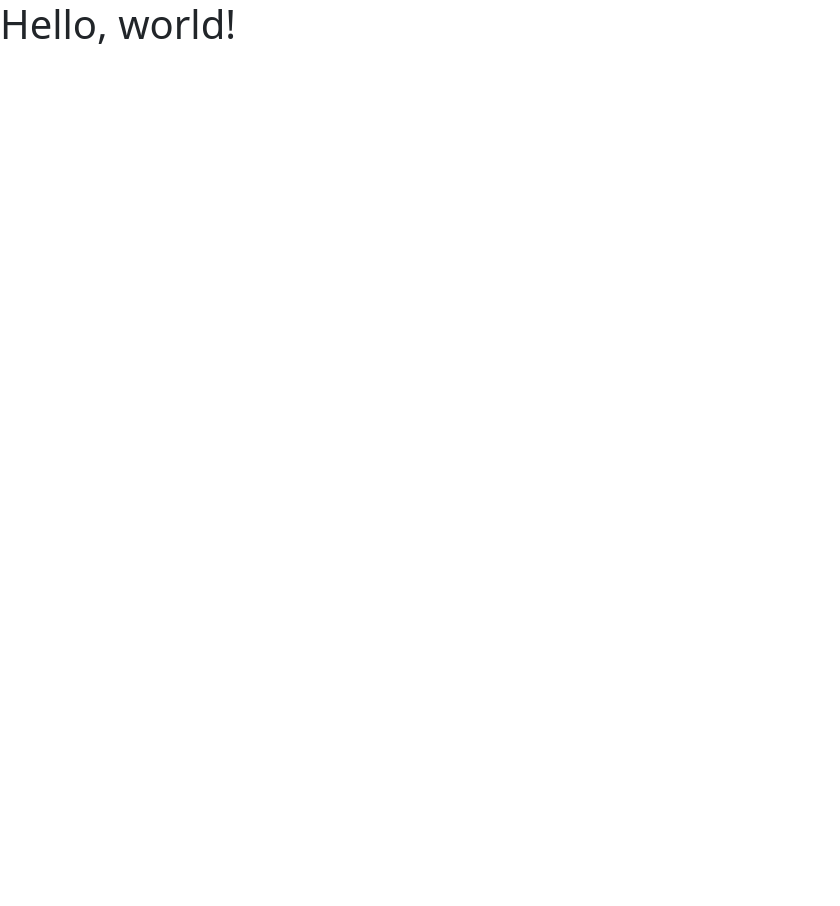
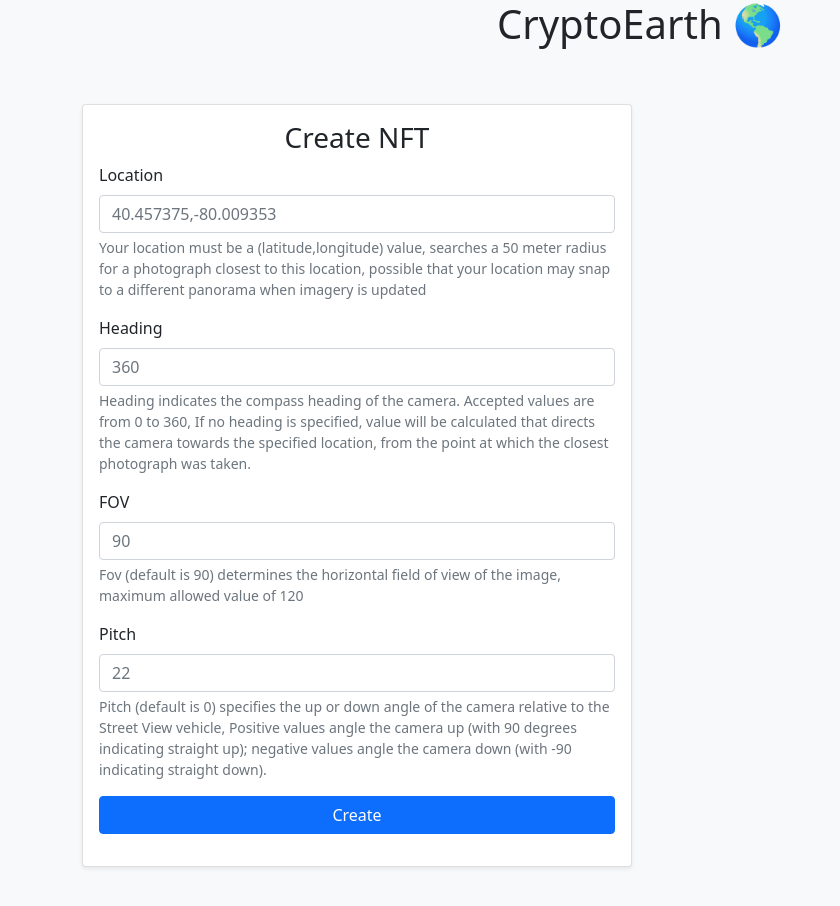
Before and after one commit to xilaluna/CryptoEarth, a website: page app/index.html in a window 1280 px wide. Shown: the whole page, without its empty margins (0-840 px from the left). Before the commit the page ends 800 px from the top, so only its background shows below. Drawn offline with nearby package versions, Linux system fonts and the light colour scheme.

Commit message:
index html and webpack

```diff
--- a/app/index.html
+++ b/app/index.html
@@ -13,17 +13,87 @@
     />
     <title>CryptoEarth</title>
   </head>
-  <body>
-    <h1>Hello, world!</h1>
+  <body class="bg-light">
+    <header>
+      <h1 class="text-center">CryptoEarth 🌎</h1>
+    </header>
+    <main>
+      <div class="py-5 bg-light">
+        <div class="container">
+          <div class="row ow-cols-1 row-cols-sm-2 row-cols-md-2 g-3">
+            <div class="col">
+              <div class="card h-100 px-3 py-3 shadow-sm">
+                <h3 class="text-center">Create NFT</h3>
+                <form id="earth-image-form">
+                  <div class="mb-3">
+                    <label class="form-label">Location</label>
+                    <input
+                      type="text"
+                      class="form-control"
+                      id="location"
+                      placeholder="40.457375,-80.009353"
+                    />
+                    <div class="form-text">
+                      Your location must be a (latitude,longitude) value, searches a 50 meter radius
+                      for a photograph closest to this location, possible that your location may
+                      snap to a different panorama when imagery is updated
+                    </div>
+                  </div>
+
+                  <div class="mb-3">
+                    <label class="form-label">Heading</label>
+                    <input type="text" class="form-control" id="heading" placeholder="360" />
+                    <div class="form-text">
+                      Heading indicates the compass heading of the camera. Accepted values are from
+                      0 to 360, If no heading is specified, value will be calculated that directs
+                      the camera towards the specified location, from the point at which the closest
+                      photograph was taken.
+                    </div>
+                  </div>
+
+                  <div class="mb-3">
+                    <label class="form-label">FOV</label>
+                    <input type="text" class="form-control" id="fov" placeholder="90" />
+                    <div class="form-text">
+                      Fov (default is 90) determines the horizontal field of view of the image,
+                      maximum allowed value of 120
+                    </div>
+                  </div>
+
+                  <div class="mb-3">
+                    <label class="form-label">Pitch</label>
+                    <input type="text" class="form-control" id="pitch" placeholder="22" />
+                    <div class="form-text">
+                      Pitch (default is 0) specifies the up or down angle of the camera relative to
+                      the Street View vehicle, Positive values angle the camera up (with 90 degrees
+                      indicating straight up); negative values angle the camera down (with -90
+                      indicating straight down).
+                    </div>
+                  </div>
+                  <div class="mb-3 d-grid gap-2">
+                    <button type="submit" class="btn btn-primary" id="create-button">Create</button>
+                  </div>
+                </form>
+              </div>
+            </div>
+            <div class="col"></div>
+          </div>
+        </div>
+      </div>
+    </main>
+    <!-- Bootstrap 5 -->
     <script
       src="https://cdn.jsdelivr.net/npm/bootstrap@5.0.2/dist/js/bootstrap.bundle.min.js"
       integrity="sha384-MrcW6ZMFYlzcLA8Nl+NtUVF0sA7MsXsP1UyJoMp4YLEuNSfAP+JcXn/tWtIaxVXM"
       crossorigin="anonymous"
     ></script>
+    <!-- jQuery -->
     <script
       src="https://code.jquery.com/jquery-3.6.0.min.js"
       integrity="sha256-/xUj+3OJU5yExlq6GSYGSHk7tPXikynS7ogEvDej/m4="
       crossorigin="anonymous"
     ></script>
+    <!-- Compiled using Webpack -->
+    <script src="index.js"></script>
   </body>
 </html>
--- a/package.json
+++ b/package.json
@@ -12,8 +12,10 @@
   "author": "",
   "license": "ISC",
   "dependencies": {
+    "@fleekhq/fleek-storage-js": "^1.0.17",
     "@openzeppelin/contracts": "^4.2.0",
     "@truffle/hdwallet-provider": "^1.2.3",
-    "dotenv": "^10.0.0"
+    "dotenv": "^10.0.0",
+    "web3": "^1.4.0"
   }
 }
```
Also changed, not shown: webpack.config.js (added, +23 -0 lines), 2 other files.
